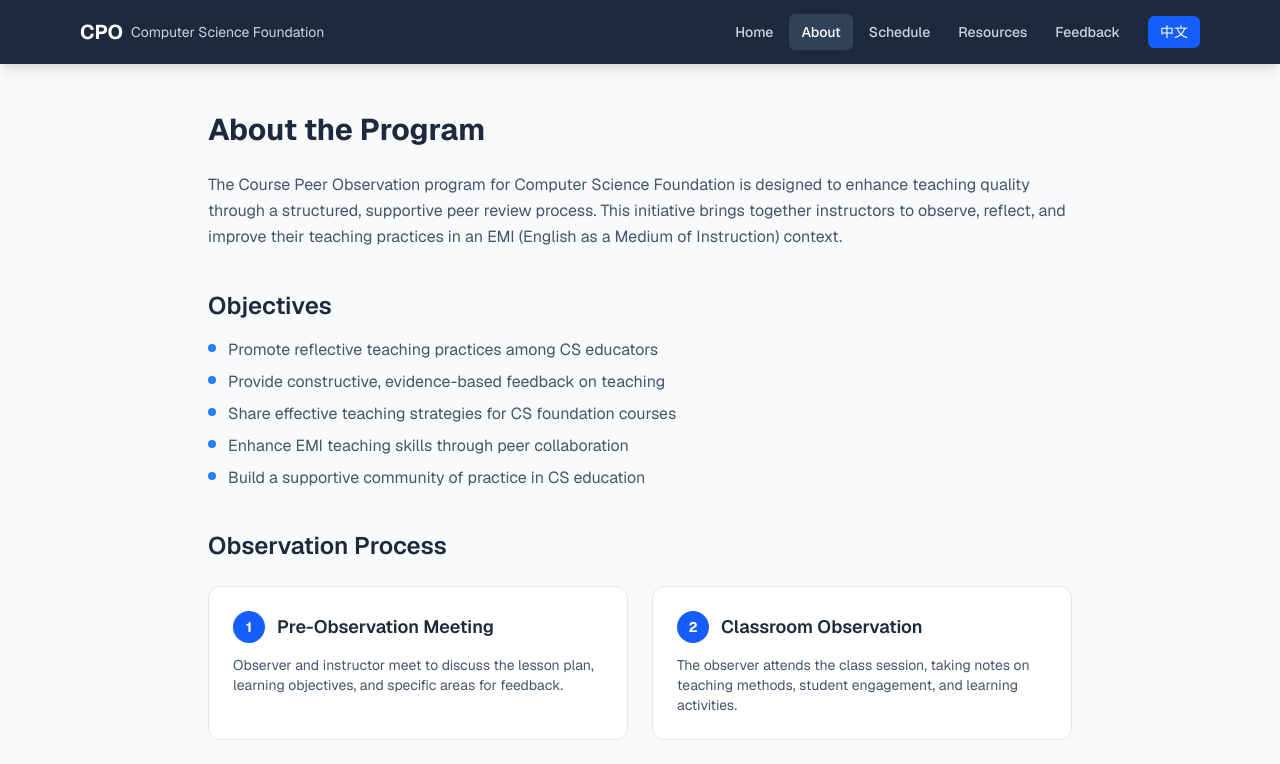
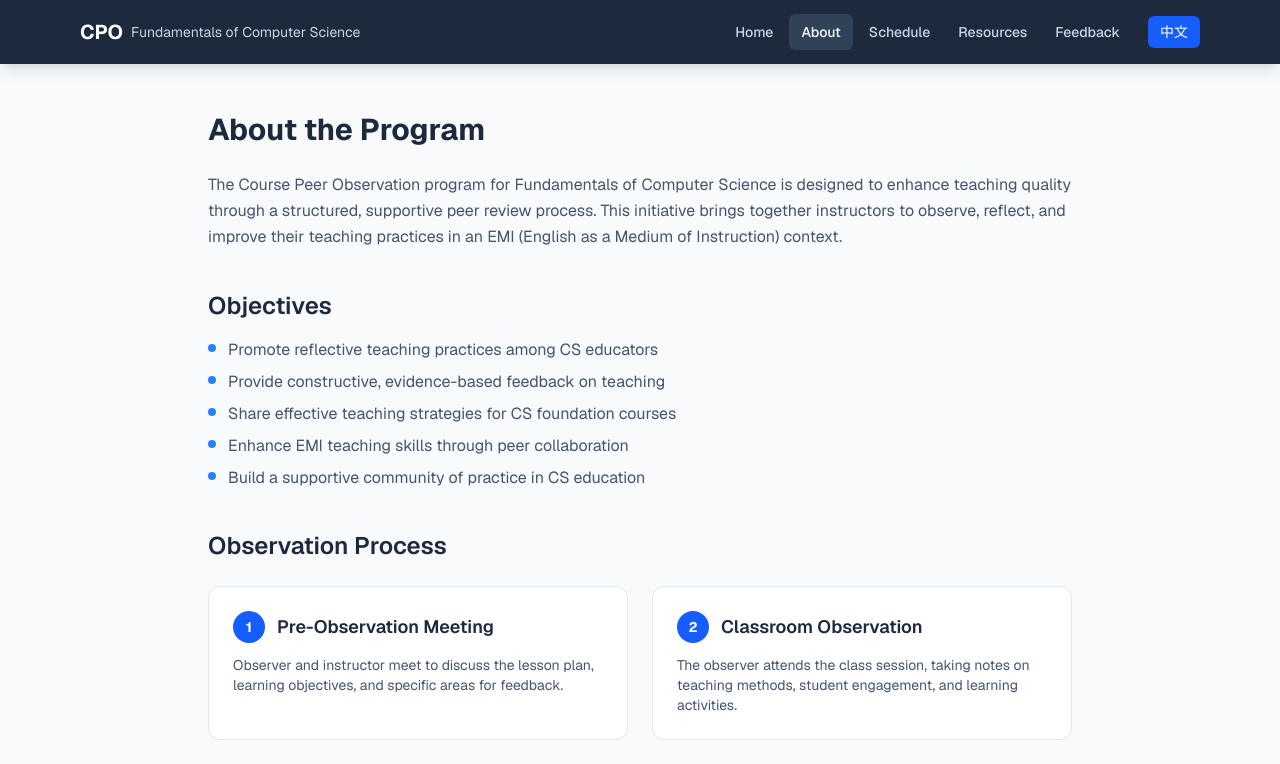
Before and after one commit to htchu/cpo1, a Next.js app: page /en/about in a window 1280 px wide. Shown: the top 764 px of the page. Built offline with nearby package versions, Linux system fonts and the light colour scheme.

Commit message:
Rename "Computer Science Foundation" to "Fundamentals of Computer Science"
Co-Authored-By: Claude Opus 4.6 <noreply@anthropic.com>

```diff
--- a/src/app/layout.tsx
+++ b/src/app/layout.tsx
@@ -13,9 +13,9 @@ const geistMono = Geist_Mono({
 });
 
 export const metadata: Metadata = {
-  title: "Course Peer Observation — CS Foundation",
+  title: "Course Peer Observation — Fundamentals of CS",
   description:
-    "A collaborative peer observation program for the Computer Science Foundation course.",
+    "A collaborative peer observation program for the Fundamentals of Computer Science course.",
 };
 
 export default function RootLayout({
--- a/src/i18n/locales/en.json
+++ b/src/i18n/locales/en.json
@@ -1,8 +1,8 @@
 {
   "site": {
     "title": "Course Peer Observation",
-    "subtitle": "Computer Science Foundation",
-    "description": "A collaborative peer observation program for the Computer Science Foundation course, fostering teaching excellence through constructive feedback and shared learning."
+    "subtitle": "Fundamentals of Computer Science",
+    "description": "A collaborative peer observation program for the Fundamentals of Computer Science course, fostering teaching excellence through constructive feedback and shared learning."
   },
   "nav": {
     "home": "Home",
@@ -13,7 +13,7 @@
   },
   "home": {
     "hero_title": "Course Peer Observation",
-    "hero_subtitle": "Computer Science Foundation",
+    "hero_subtitle": "Fundamentals of Computer Science",
     "hero_description": "Enhancing teaching quality through collaborative observation, reflection, and professional development in computer science education.",
     "cta_schedule": "View Schedule",
     "cta_about": "Learn More",
@@ -41,7 +41,7 @@
   },
   "about": {
     "title": "About the Program",
-    "intro": "The Course Peer Observation program for Computer Science Foundation is designed to enhance teaching quality through a structured, supportive peer review process. This initiative brings together instructors to observe, reflect, and improve their teaching practices in an EMI (English as a Medium of Instruction) context.",
+    "intro": "The Course Peer Observation program for Fundamentals of Computer Science is designed to enhance teaching quality through a structured, supportive peer review process. This initiative brings together instructors to observe, reflect, and improve their teaching practices in an EMI (English as a Medium of Instruction) context.",
     "objectives_title": "Objectives",
     "objectives": [
       "Promote reflective teaching practices among CS educators",
@@ -196,6 +196,6 @@
   },
   "footer": {
     "copyright": "Course Peer Observation Program",
-    "department": "Computer Science Foundation — EMI Initiative"
+    "department": "Fundamentals of Computer Science — EMI Initiative"
   }
 }
```
Also changed, not shown: 1 other file (tests, documents, lock files or other folders).
